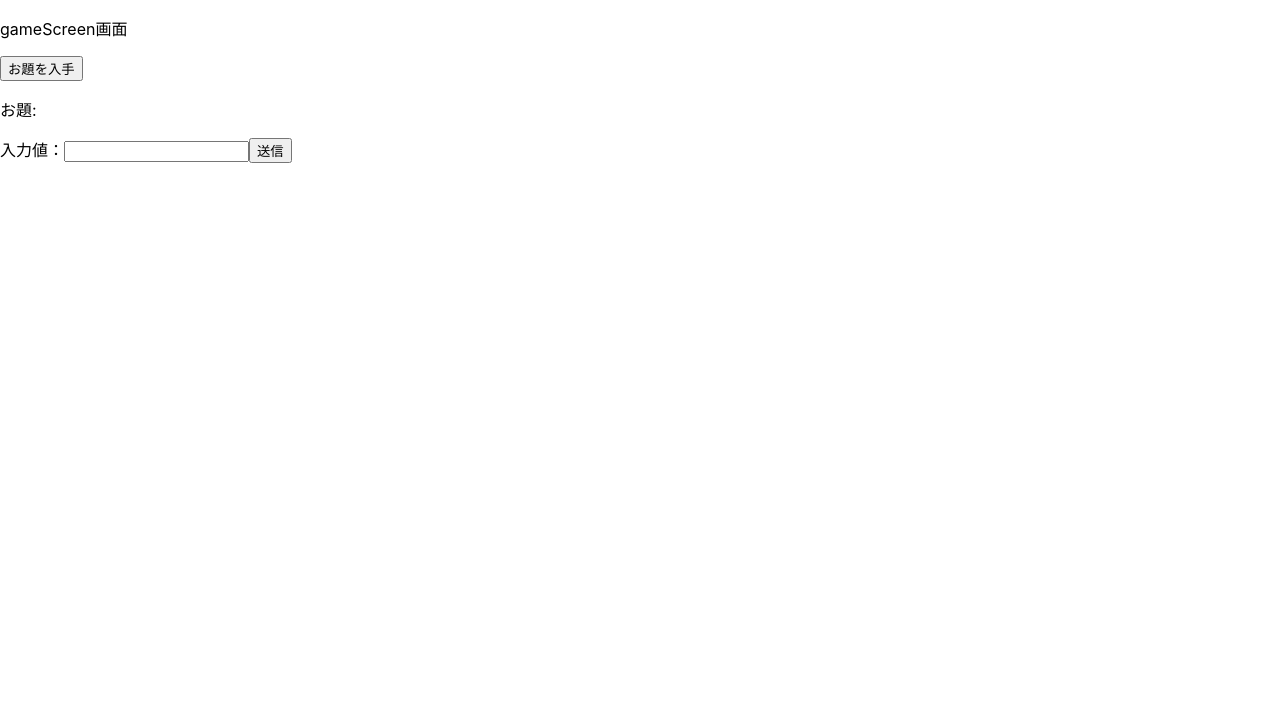
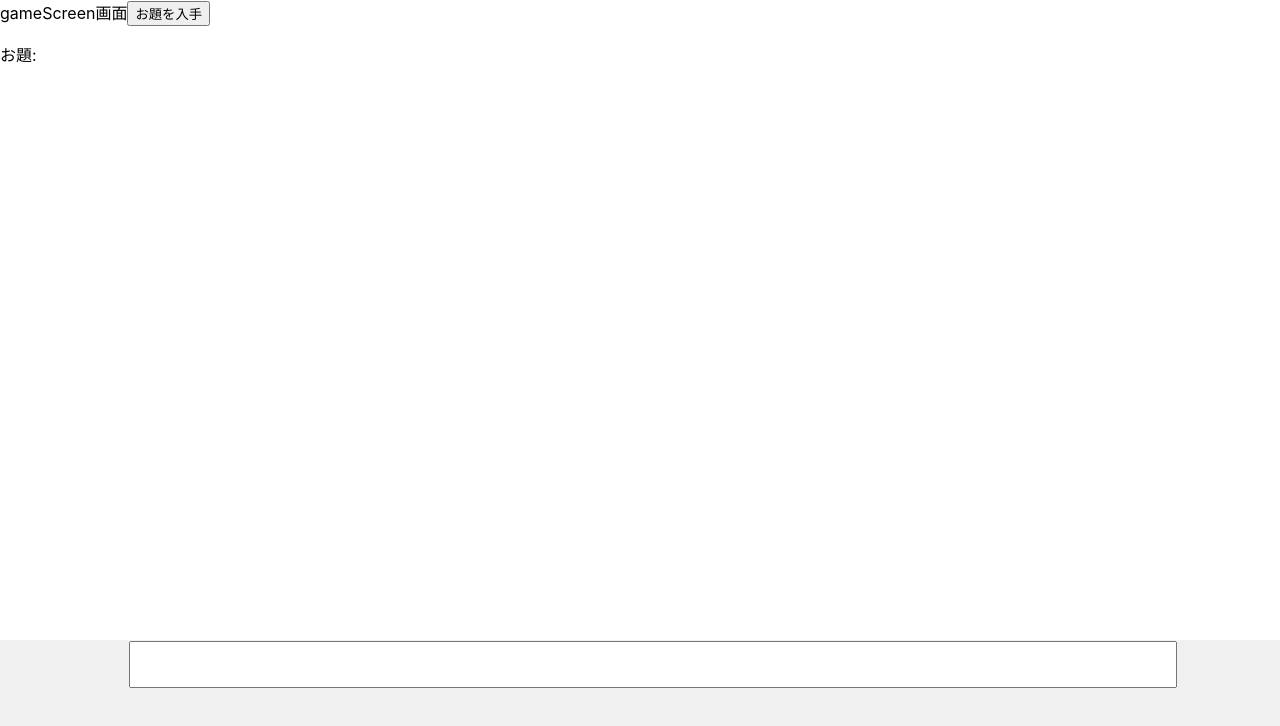
Before and after one commit to aistaticer/picture_battle_view, a React (Create React App) app in the folder app/: page /gameScreen in a window 1280 px wide. Shown: the top 726 px of the page. Built offline with nearby package versions, Linux system fonts and the light colour scheme.

Commit message:
ゲーム画面の入力フォームの位置調整

```diff
--- a/app/package.json
+++ b/app/package.json
@@ -16,7 +16,8 @@
     "@react-three/fiber": "^9.0.0",
     "@react-three/cannon": "latest",
     "three-bvh-csg": "latest",
-    "three-csg": "^1.0.0"
+    "three-csg": "^1.0.0",
+    "sass": "^1.82.0"
   },
   "scripts": {
     "start": "react-app-rewired start",
--- a/app/src/App.css
+++ b/app/src/App.css
@@ -28,6 +28,31 @@
   color: #61dafb;
 }
 
+.container{
+  width: 100%;
+  height: 100%;
+}
+
+html,#root {
+  height: 100%;
+  margin: 0px;
+  padding: 0px;
+}
+
+body{
+  height: 100%;
+  margin: 0px;
+  padding: 0;
+}
+
+.bottomArea{
+  position: absolute;
+  bottom: 0;
+  width: 100%;
+  height: 20vh;
+  background-color: #f0f0f0;
+}
+
 @keyframes App-logo-spin {
   from {
     transform: rotate(0deg);
--- a/app/src/App.js
+++ b/app/src/App.js
@@ -8,6 +8,7 @@ import ReactDOM from "react-dom/client";
 
 import { BrowserRouter, Routes, Route } from 'react-router-dom';
 import Rotation from './pages/Rotation';
+import "./App.css";
 
 function App() {
   return (
--- a/app/src/components/Form.js
+++ b/app/src/components/Form.js
@@ -1,31 +1,32 @@
 import React, { useState } from 'react';
+import '../sass/form.sass';
 
-function ThemeForm() {
-	const [value ,setValue] = useState('');
 
-	const handleChange = (e) => {
-    setValue(e.target.value); // 入力された値でステートを更新
+function ThemeForm({ theme }) {
+  const [value, setValue] = useState('');
+
+  const handleChange = (e) => {
+    setValue(e.target.value);
   };
 
   const handleSubmit = (e) => {
-    e.preventDefault(); // ページリロードを防ぐ
-    alert(`入力値:${value}`);
+    e.preventDefault();
+    alert(`入力値: ${value}`);
   };
 
-	return (
-    <form onSubmit={handleSubmit}>
-      <label>
-        入力値：
+  return (
+    <form onSubmit={handleSubmit} className='themeForm'>
+
+      <div>
         <input
           type="text"
           value={value}
           onChange={handleChange}
+          className="custom-input"
         />
-      </label>
-      <button type="submit">送信</button>
+      </div>
     </form>
   );
-
 }
 
 export default ThemeForm;
--- a/app/src/index.css
+++ b/app/src/index.css
@@ -1,5 +1,7 @@
 body {
-  margin: 0;
+  height: 100%;
+  margin: 10;
+  padding: 0;
   font-family: -apple-system, BlinkMacSystemFont, 'Segoe UI', 'Roboto', 'Oxygen',
     'Ubuntu', 'Cantarell', 'Fira Sans', 'Droid Sans', 'Helvetica Neue',
     sans-serif;
--- a/app/src/index.js
+++ b/app/src/index.js
@@ -8,7 +8,7 @@ import reportWebVitals from './reportWebVitals';
 const root = ReactDOM.createRoot(document.getElementById('root'));
 root.render(
   //<React.StrictMode>
-    <App />
+  <App />
   //</React.StrictMode>
 );
 
--- a/app/src/pages/gameScreen.js
+++ b/app/src/pages/gameScreen.js
@@ -1,16 +1,19 @@
 import React, { useState } from 'react';
 import ThemeForm from '../components/Form';
 import {useThemeFetcher} from '../api/themeApi'
+import "../sass/gameScreen.sass"
 
 function GameScreen(){
 	const { theme, themeHandleClick } = useThemeFetcher();
 
 	return (
-		<div>
-			<p>gameScreen画面</p>
+		<div className="gameScreenContainer">
+			gameScreen画面
       <button onClick={themeHandleClick}>お題を入手</button>
 			<p>お題: {theme}</p>
-			<ThemeForm />
+			<div className='bottomArea'>
+				<ThemeForm theme={theme} />
+			</div>
 		</div>
 	);
 }
--- /dev/null
+++ b/app/src/sass/form.sass
@@ -0,0 +1,28 @@
+.themeForm
+  width: 80%
+  margin: 1px // 枠が消えるのを阻止するため
+  padding: 0 10% 0 10%  // 上右下左
+
+.custom-input
+  width: 100%
+  font-size: 20px
+  color: black
+  caret-color: black
+  padding: 10px
+
+
+
+.hint
+  position: absolute;
+  font-size: 20px;
+  left: 10%;
+  top: 50%;
+  transform: translateY(-50%);
+  color: #aaa;
+  pointer-events: none;
+  padding: 10px;
+  //border: 2px solid #000000;
+
+
+.themeFormString
+  font-size: 20px;
--- /dev/null
+++ b/app/src/sass/gameScreen.sass
@@ -0,0 +1,4 @@
+.gameScreenContainer
+	position: relative
+	width: 100%;
+	height: 100%;
```
